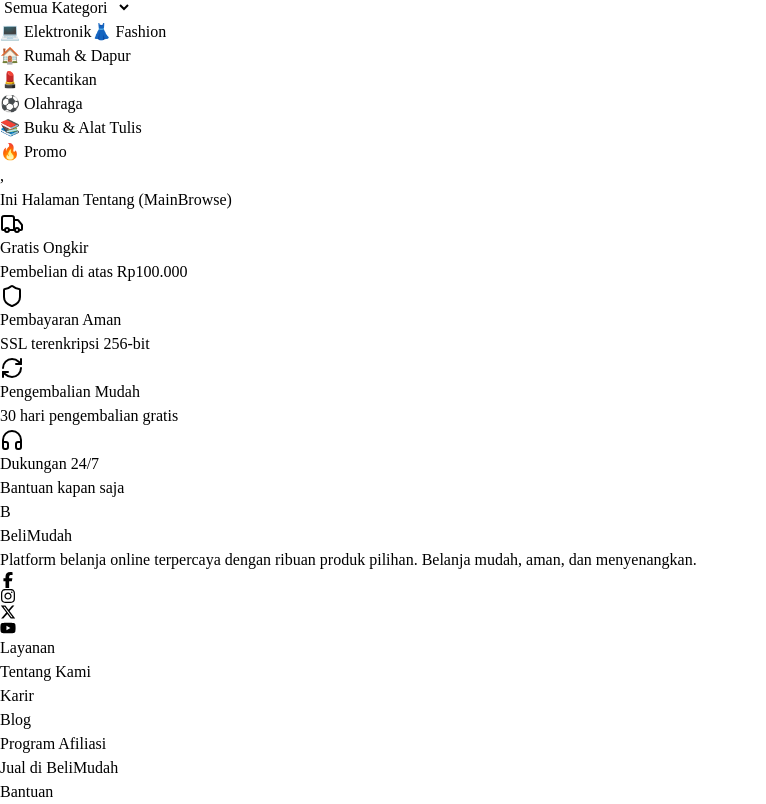
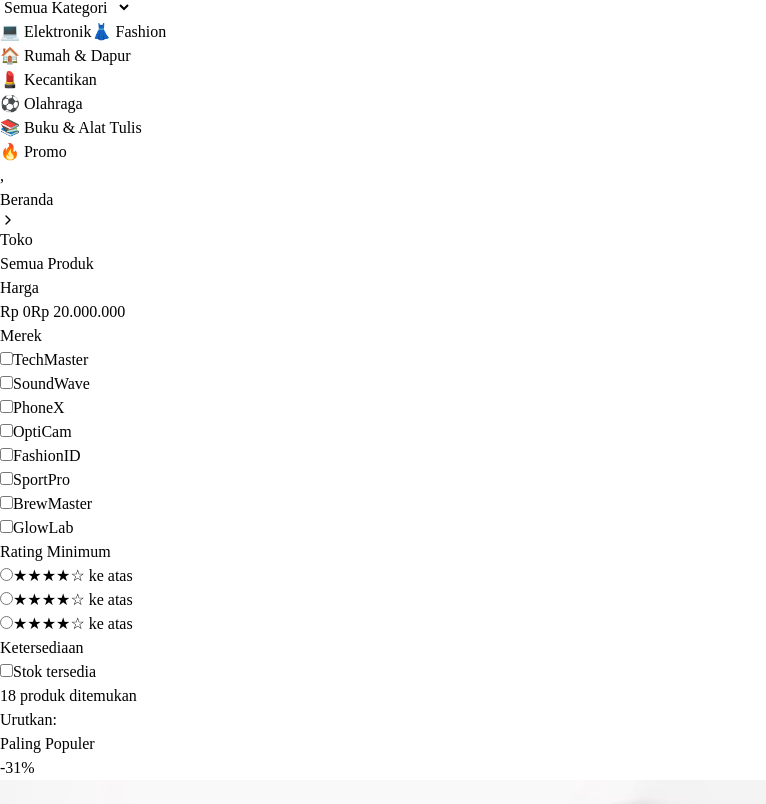
Before and after one commit to fatawaimamalmuftin/koda-b8-React, a React (Vite) app in the folder BeliHemat-react/: page /mainbrows in a window 1280 px wide. Shown: the part 293-1097 px from the top of the page, without its empty margins (0-766 px from the left). Built offline with nearby package versions, Linux system fonts and the light colour scheme.

Commit message:
feat: make a landing package of Main Browse

```diff
--- a/BeliHemat-react/src/pages/MainBrowse.jsx
+++ b/BeliHemat-react/src/pages/MainBrowse.jsx
@@ -1,8 +1,137 @@
+import { ChevronRight } from 'lucide-react'
+import Card from './../componen/Card';
+
 export default function MainBrowse() {
     return (
         <>
-            <main className="w-full px-4 bg-[#F9FAFB]">
-                <h1 className="text-4xl font-bold text-emerald-600">Ini Halaman Tentang (MainBrowse)</h1>
+            <main className="flex flex-col w-full px-26 bg-[#F9FAFB] gap-6">
+                <h1 className="flex items-center gap-1 text-sm text-gray-500">
+                    <div>Beranda</div>
+                    <div className='text-gray-500 pt-1'>
+                        <ChevronRight size={16} />
+                    </div>
+                    <span>Toko</span>
+                </h1>
+                <h1 className="flex text-xl font-bold text-black-600">Semua Produk</h1>
+                <div className='grid grid-cols-[20%_75%] w-full gap-6'>
+
+                    {/* //bagian kiri */}
+                    <div className='flex flex-col text-gray-500'>
+                        <div className='flex flex-col gap-6'>
+                            <h1>Harga</h1>
+                            <div className='flex justify-between'>
+                                <span>Rp 0</span>
+                                <span>Rp 20.000.000</span>
+                            </div>
+                        </div>
+                        <div className='flex flex-col mt-6 gap-4 '>
+                            <h1 className="flex text-xl font-bold text-black">Merek</h1>
+
+                            <div className='flex justify-start items-center gap-2'>
+                                <input type="checkbox" id='TechMaster' className=' w-4 h-4' />
+                                <label htmlFor="TechMaster">TechMaster</label>
+                            </div>
+
+                            <div className='flex justify-start items-center gap-2'>
+                                <input type="checkbox" id='SoundWave' className=' w-4 h-4' />
+                                <label htmlFor="SoundWave">SoundWave</label>
+                            </div>
+
+                            <div className='flex justify-start items-center gap-2'>
+                                <input type="checkbox" id='PhoneX' className=' w-4 h-4' />
+                                <label htmlFor="PhoneX">PhoneX</label>
+                            </div>
+
+                            <div className='flex justify-start items-center gap-2'>
+                                <input type="checkbox" id='OptiCam' className=' w-4 h-4' />
+                                <label htmlFor="OptiCam">OptiCam</label>
+                            </div>
+
+                            <div className='flex justify-start items-center gap-2'>
+                                <input type="checkbox" id='FashionID' className=' w-4 h-4' />
+                                <label htmlFor="FashionID">FashionID</label>
+                            </div>
+
+                            <div className='flex justify-start items-center gap-2'>
+                                <input type="checkbox" id='SportPro' className=' w-4 h-4' />
+                                <label htmlFor="SportPro">SportPro</label>
+                            </div>
+
+                            <div className='flex justify-start items-center gap-2'>
+                                <input type="checkbox" id='BrewMaster' className=' w-4 h-4' />
+                                <label htmlFor="BrewMaster">BrewMaster</label>
+                            </div>
+
+                            <div className='flex justify-start items-center gap-2'>
+                                <input type="checkbox" id='GlowLab' className=' w-4 h-4' />
+                                <label htmlFor="GlowLab">GlowLab</label>
+                            </div>
+
+                        </div>
+                        <div className='flex flex-col mt-6 gap-4 '>
+                            <h1 className="flex text-xl font-bold text-black">Rating Minimum</h1>
+
+                            <div className='flex justify-start items-center gap-2'>
+                                <input type="radio" id='Stoktersedia' name='rating' className='w-4 h-4 rounded-full accent-blue-600 cursor-pointer' />
+                                <label htmlFor="Stoktersedia">★★★★☆ ke atas</label>
+                            </div>
+
+                            <div className='flex justify-start items-center gap-2'>
+                                <input type="radio" id='Stoktersedia' name='rating' className='w-4 h-4 rounded-full accent-blue-600 cursor-pointer' />
+                                <label htmlFor="Stoktersedia">★★★★☆ ke atas</label>
+                            </div>
+
+                            <div className='flex justify-start items-center gap-2'>
+                                <input type="radio" id='Stoktersedia' name='rating' className='w-4 h-4 rounded-full accent-blue-600 cursor-pointer' />
+                                <label htmlFor="Stoktersedia">★★★★☆ ke atas</label>
+                            </div>
+
+                        </div>
+                        <div className='flex flex-col mt-6 gap-4 '>
+                            <h1 className="flex text-xl font-bold text-black">Ketersediaan</h1>
+
+                            <div className='flex justify-start items-center gap-2'>
+                                <input type="checkbox" id='Stoktersedia' className=' w-4 h-4' />
+                                <label htmlFor="Stoktersedia">Stok tersedia</label>
+                            </div>
+
+                        </div>
+                    </div>
+
+                    {/* bagian kanan */}
+                    <div className='flex flex-col gap-4'>
+
+                        <div className='flex justify-between'>
+                            <span>18 produk ditemukan</span>
+                            <div className='flex justify-center items-center gap-2'>
+                                <span className=' text-gray-500 '>Urutkan:</span>
+                                <div className=' border-2 border-gray-300 bg-white px-2 py-1 rounded-2xl'>
+                                    <button >Paling Populer</button>
+                                </div>
+                            </div>
+
+                        </div>
+
+                        <div className=' grid grid-cols-4 gap-2 '>
+                            <Card />
+                            <Card />
+                            <Card />
+                            <Card />
+                            <Card />
+                            <Card />
+                            <Card />
+                            <Card />
+                            <Card />
+                            <Card />
+                            <Card />
+                            <Card />
+                        </div>
+                        <div className='px-56'>
+                            <div className='flex justify-center items-center py-2 px-4 border-2 border-b-blue-500 text-indigo-500 rounded-3xl'>Muat Lebih Banyak (6 produk lagi)</div>
+                        </div>
+
+                    </div>
+                </div>
             </main>
         </>
     )
```
